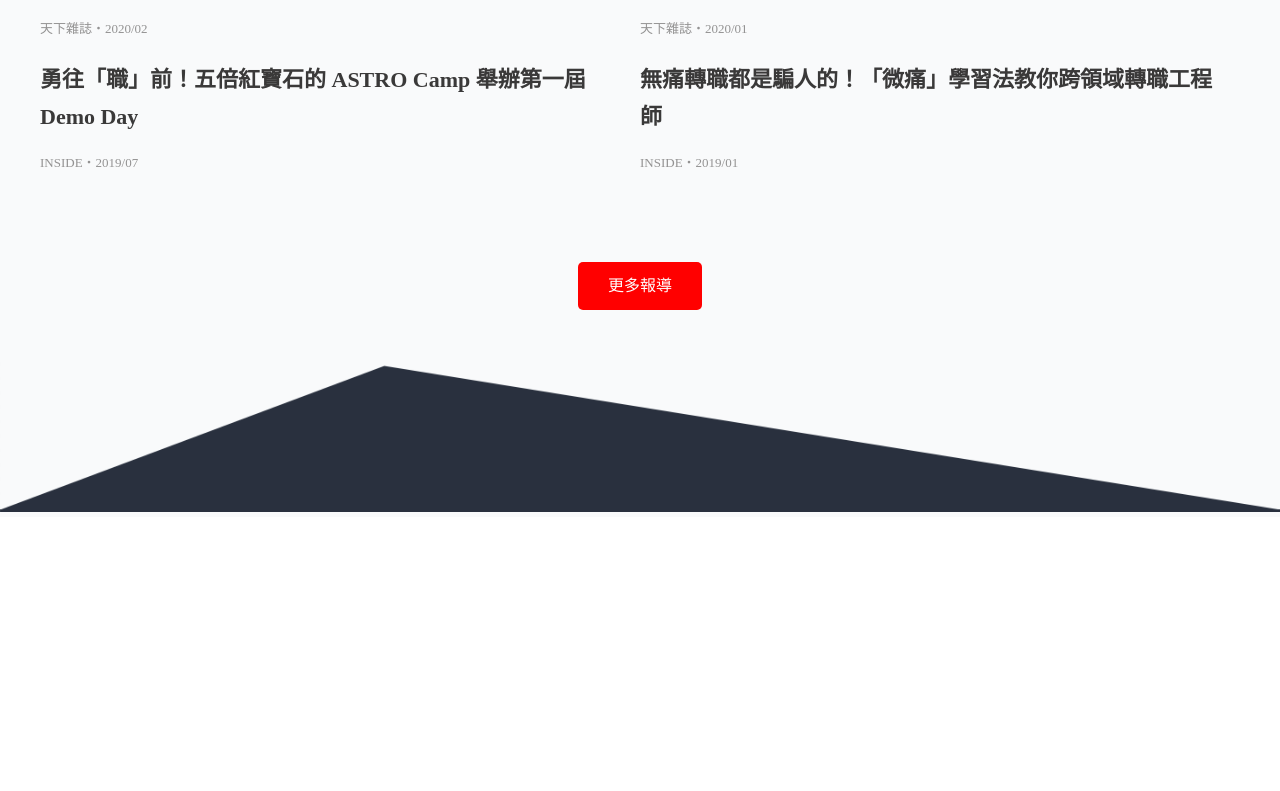
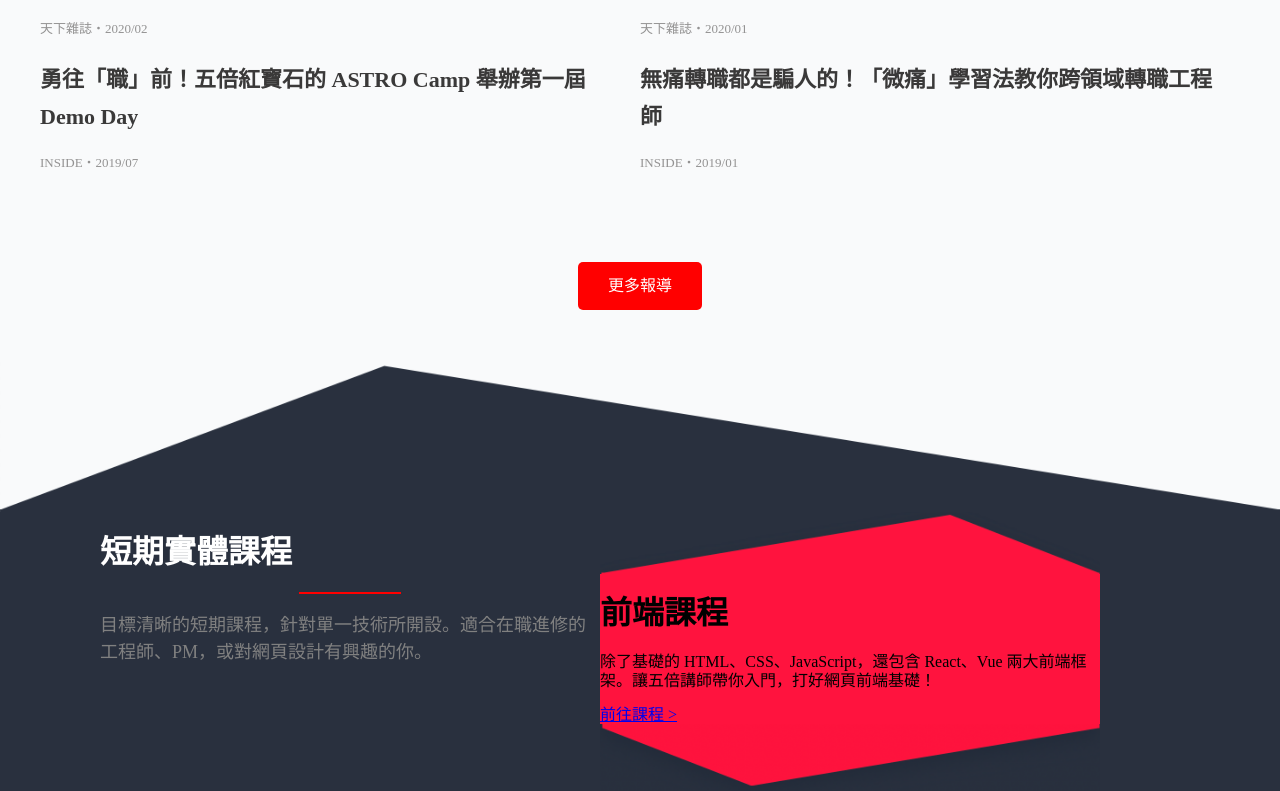
Before and after one commit to wl02599509/5xRuby_HTML_CSS_Practice, a plain HTML site: page Homework_5xRuby_web/5xRuby.html in a window 1280 px wide. Shown: the part 2780-3571 px from the top of the page. Before the commit the page ends 3297 px from the top, so only its background shows below. Drawn offline with Linux system fonts and the light colour scheme.

Commit message:
正在調整section_4的.frontend_course的CSS

```diff
--- a/Homework_5xRuby_web/5xRuby.html
+++ b/Homework_5xRuby_web/5xRuby.html
@@ -11,12 +11,39 @@
     <link rel="stylesheet" href="section_2.css">
     <link rel="stylesheet" href="section_3.css">
     <style>
-
+        .section_4{
+            background-color: rgba(41,48,62);
+            width: 100%;
+            margin: auto;
+        }
+        .group_4{
+            width: 1200px;
+            display: flex;
+        }
+        .short_course{
+            width: 500px;
+            margin-left: 100px;
+            background-color: rgba(41,48,62);
+        }
+        .short_course h1{
+            color: white;
+        }
+        .short_course p{
+            color: gray;
+            font-size: 18px;
+            line-height: 1.5;
+        }
+        .frontend_course{
+            width: 500px;
+            background-color: #ff133e;
+        }
+        .frontend_course img{
+            width: 100%;
+            display: block;
+        }
     </style>
 </head>
 <body>
-
-</body>
     <div class="navbar">
         <div class="container">
             <div class="logo">
@@ -274,4 +301,27 @@
         </div>
         <img src="black_triangle.png">
     </section>
+    <section class="section_4">
+        <div class="group_4">
+            <div class="short_course">
+                <h1>短期實體課程</h1>
+                <hr width="100px" color="red" 1px>
+                <p>目標清晰的短期課程，針對單一技術所開設。適合在職進修的工程師、PM，或對網頁設計有興趣的你。</p>
+            </div>
+            <div class="frontend_course">
+                <div>
+                    <img src="red_triangle.png">
+                </div>
+                <div class="frontend">
+                    <h1>前端課程</h1>
+                    <p>除了基礎的 HTML、CSS、JavaScript，還包含 React、Vue 兩大前端框架。讓五倍講師帶你入門，打好網頁前端基礎！</p>
+                    <a href="https://5xruby.tw/courses#frontend">前往課程  ></a>
+                </div>
+                <div>
+                    <img src="red_triangle_2.png">
+                </div>
+            </div>
+        </div>
+    </section>
+</body>
 </html>
--- a/Homework_5xRuby_web/section_3.css
+++ b/Homework_5xRuby_web/section_3.css
@@ -51,4 +51,5 @@
 }
 .section_3 img{
     width: 100%;
+    display: block;
 }
```
Also changed, not shown: Homework_5xRuby_web/red_triangle.png (added), Homework_5xRuby_web/red_triangle_2.png (added), Homework_5xRuby_web/section_3.png (renamed from Homework_5xRuby_web/截圖 2022-06-28 下午5.09.39.png), Homework_5xRuby_web/section_4.png (added), Homework_5xRuby_web/section_5.png (added), Homework_5xRuby_web/section_6.png (renamed from Homework_5xRuby_web/截圖 2022-06-28 下午5.10.57.png), Homework_5xRuby_web/section_7.png (added), Homework_5xRuby_web/section_8.png (added), Homework_5xRuby_web/截圖 2022-06-28 下午5.10.12.png (deleted), 3 other files.
